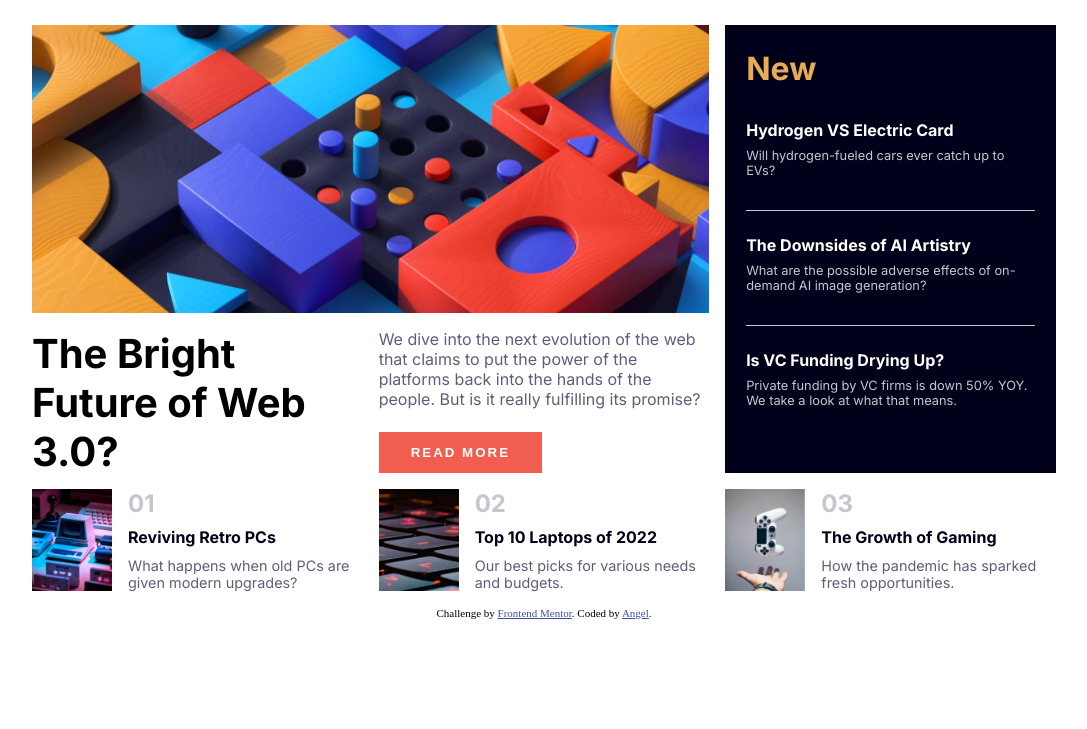
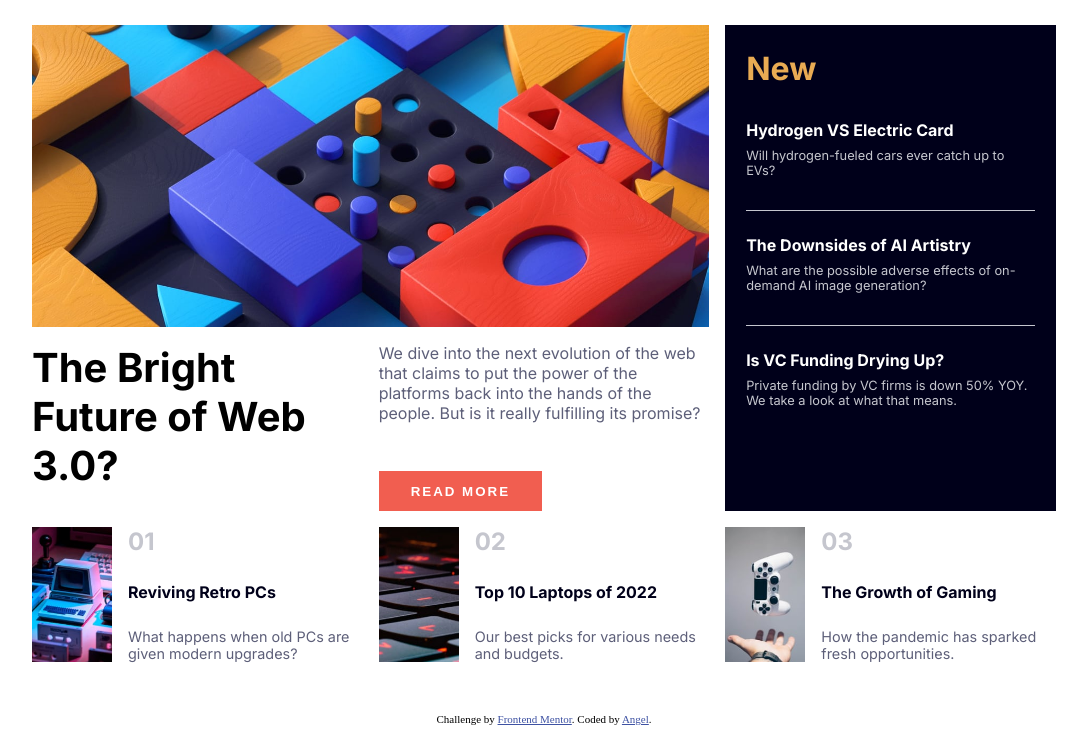
Before and after one commit to pr0g4ng3l/news-homepage-main, a plain HTML site: page index.html in a window 1280 px wide. Shown: the part 71-800 px from the top of the page, without its empty margins (96-1183 px from the left). Drawn offline with nearby package versions, Linux system fonts and the light colour scheme.

Commit message:
Worked with the height of the main section

```diff
--- a/index.html
+++ b/index.html
@@ -70,9 +70,10 @@
 
     .main-section {
       width: 100%;
+      height: calc(100vh - 8rem);
       display: grid;
       grid-template-columns: repeat(3, 1fr);
-      grid-template-rows: 18rem 9rem min-content;
+      grid-template-rows: 45% 25% 20%;
       gap: 1rem;
     }
 
```
